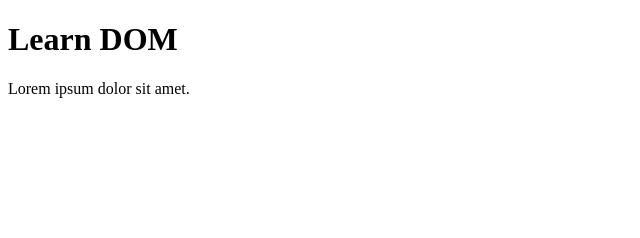
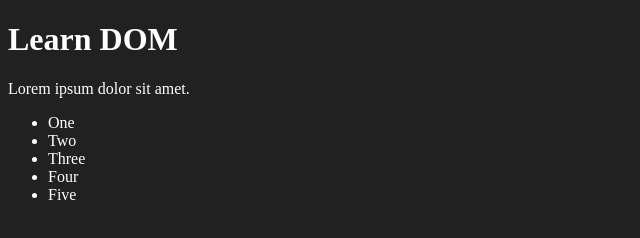
Before and after one commit to YashuVerma1210/javascript-theory, a plain HTML site: page dom/index.html in a window 1280 px wide. Shown: the whole page, without its empty margins (0-640 px from the left). Drawn offline with Linux system fonts and the light colour scheme.

Commit message:
dom selectors

```diff
--- a/dom/index.html
+++ b/dom/index.html
@@ -1,13 +1,36 @@
 <!DOCTYPE html>
 <html lang="en">
-<head>
-    <meta charset="UTF-8">
+  <head>
+    <meta charset="UTF-8" />
     <title>DOM Basics</title>
-</head>
-<body>
-    <div class="bg-black">
-        <h1 class="heading">Learn DOM</h1>
-        <p>Lorem ipsum dolor sit amet.</p>
+    <style>
+      .bg-black {
+        background-color: #212121;
+        color: #fff;
+      }
+    </style>
+  </head>
+  <body class="bg-black">
+    <div>
+      <h1 id="title" class="heading">Learn DOM <span style="display: none;"> Basics </span></h1>
+      <p>Lorem ipsum dolor sit amet.</p>
+      <ul>
+        <li class="list-item">One</li>
+        <li class="list-item">Two</li>
+        <li class="list-item">Three</li>
+        <li class="list-item">Four</li>
+        <li class="list-item">Five</li>
+      </ul>
     </div>
-</body>
+    <script>
+        const title = document.getElementById('title')
+        console.log(title.innerText); // Learn DOM - what is visible on screen
+        console.log(title.textContent); // Learn DOM  Basics - whats actually inside
+        console.log(title.innerHTML); // Learn DOM <span style="display: none;"> Basics </span>
+
+        const items = document.getElementsByClassName('list-item')
+        const itemArr = Array.from(items) // cannot use loops on items
+        console.log(itemArr); // (5) [li.list-item, li.list-item, li.list-item, li.list-item, li.list-item]
+    </script>
+  </body>
 </html>
```
